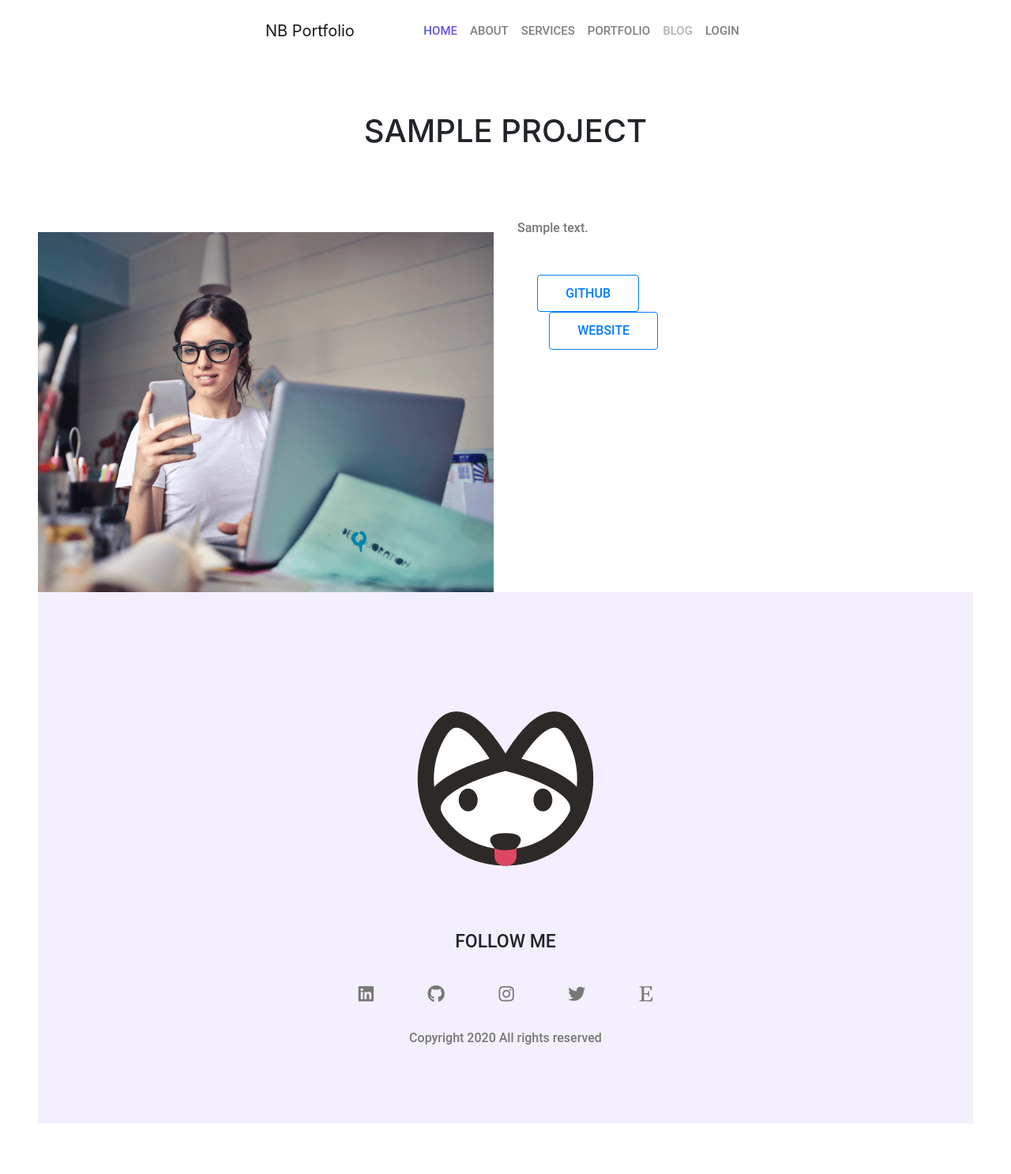
After one commit to nabarcala/Python-and-Flask-Ex, a Flask app: page /project/1 in a window 1280 px wide. The commit adds this page. Shown: the whole page at 79% size. Run offline with Flask 2, Linux system fonts and the light colour scheme; tables that the repository leaves empty hold one stand-in row (values such as "Sample post"); some libraries are stand-ins or nearby versions.

Commit message:
Added link to each project's details

```diff
--- a/app/general/routes.py
+++ b/app/general/routes.py
@@ -30,30 +30,10 @@ def home():
         latest_projects=latest_projects, upcoming_projects=upcoming_projects,
         title='Welcome', admin=admin)
 
-@general.route('/update', methods=['POST'])
-def update():
+@general.route('/project/<int:id>', methods=['GET', 'POST'])
+def project(id):
     """
-    Update the page based on the type of project selected.
+    Display a specific project's information
     """
-    projects = Projects.query.filter_by(id=request.form['id'])
-    return jsonify({'results' : 'success'})
-
-# @general.route('/portfolio')
-# def portfolio():
-#     projects = Projects.query.all()
-#     heading = "Portfolio"
-#     paths = {
-#         "detail": "portfolio",
-#         "edit": "edit",
-#         "delete": "delete",
-#         "moveup": "moveup"
-#     }
-#     return render_template('general/portfolio.html', title='Portfolio', projects=projects, paths=paths, heading=heading)
-
-# @general.route('/portfolio/<title>')
-# def project(title):
-#     project = Projects.query.filter_by(title=title).first()
-#     if not project:
-#         abort(404)
-#     go_back = url_for('general.portfolio')
-#     return render_template('general/project.html', title='project.tltle', project=project, go_back=go_back)
+    project = Projects.query.get(id)
+    return render_template('general/project_info.html', project=project)
--- a/app/general/templates/general/home.html
+++ b/app/general/templates/general/home.html
@@ -119,7 +119,7 @@
                                 <p class="card-text text-secondary">
                                     I enjoy creating artworks in my free time. This includes traditional and digital artwork. I have also created simple leather wallets!
                                 </p>
-                                <p class="card-text text-secondary">
+                                <p class="card-text text-secondary no-link">
                                     <a href="#"><i class="fab fa-instagram"></i> Instagram </a>
                                 </p>
                             </div>
@@ -137,7 +137,7 @@
                                     <!-- Because of the current situation, face masks are important to decrease the spread of bacteria and illness.  -->
                                     I have created several face masks made from 100% cotton. They are available on my Etsy Store.
                                 </p>
-                                <p class="card-text text-secondary">
+                                <p class="card-text text-secondary no-link">
                                     <a href="#"><i class="fab fa-etsy"></i> Etsy </a>
                                 </p>
                             </div>
--- /dev/null
+++ b/app/general/templates/general/project_info.html
@@ -0,0 +1,69 @@
+{% extends "base.html" %}
+
+{% block app_content %}
+
+
+<div class="container-fluid project-info">
+
+    {% if project %}
+
+    <h1 class="text-uppercase text-center pb-5">
+        {{ project.title|replace("-", " ") }}
+    </h1>
+
+    <div class="row">
+        <div class="col-lg-6 col-md-12">
+            <div class="about-image pt-5">
+                <img src="../../../static/img/team2.png" alt="About me" class="img-fluid">
+            </div>
+        </div>
+        <div class="col-lg-6 col-md-12 about-title">
+            <div class="paragraph py-4 w-75">
+                <p class="para">
+                    {{ project.description }}
+                </p>
+            </div>
+            <div class="row pl-3">
+                <div class="col-4 pl-4">
+
+                    {% if project.github_url %}
+                    <a href="{{ project.github_url }}">
+                    <button type="button" class="btn button btn-outline-primary text-uppercase">GitHub</button>
+                    </a>
+
+                    {% else %}
+                    <a href="{{ project.github_url }}">
+                    <button type="button" class="disabled btn button btn-outline-primary text-uppercase">GitHub</button>
+                    </a>
+
+                </div>
+                {% endif %}
+                <div class="col-8">
+
+                    {% if project.website %}
+                    <a href="{{ project.website }}">
+                    <button type="button" class="btn button btn-outline-primary text-uppercase">Website</button>
+                    </a>
+
+                    {% else %}
+                    <a href="{{ project.website }}">
+                    <button type="button" class="disabled btn button btn-outline-primary text-uppercase">Website</button>
+                    </a>
+
+                    {% endif %}
+                </div>
+            </div>
+        </div>
+    </div>
+
+    {% else %}
+
+    <div class="col-lg-12 col-md-12">
+        <h3 class="text-center"> Unable to get project data </h3>
+    </div>
+
+    {% endif %}
+
+</div>
+
+{% endblock %}
--- a/app/general/templates/general/projects.html
+++ b/app/general/templates/general/projects.html
@@ -9,7 +9,7 @@
             <img src="../../../static/img/team3.png" alt="portfolio" class="portfolio-img">
         </div>
         <div class="title py-4">
-            <h4 class="text-uppercase">{{ project.title|replace("-", " ") }}</h4>
+            <h4 class="text-uppercase no-link"><a href="{{ url_for('general.project', id=project.id) }}">{{ project.title|replace("-", " ") }}</a></h4>
             <span class="text-secondary">Latest portfolio</span>
         </div>
     </div>
--- a/app/static/css/style.css
+++ b/app/static/css/style.css
@@ -22,7 +22,7 @@
 }
 
 .header_area .navbar {
-    padding: 1rem 20rem;
+    padding: .5rem 20rem;
 }
 
 .navbar-nav {
@@ -30,7 +30,7 @@
 
     text-transform: uppercase;
 
-    padding: 1.7rem;
+    padding: 1rem;
     color: var(--title-color);
 }
 
@@ -57,7 +57,7 @@
 }
 
 .site-main .site-banner .site-title h3 {
-    padding-top: 35%;
+    padding-top: 25%;
     font-weight: 500;
 }
 
@@ -80,7 +80,7 @@
 }
 
 .site-main .site-banner .banner-image > img {
-    padding: 7rem 0;
+    padding: 3rem 0;
     width: 90rem;
 }
 
@@ -88,7 +88,10 @@
 
 .about-me {
     padding: 8rem 5rem;
+}
 
+.project-info {
+    padding: 4rem 3rem;
 }
 
 .about-title h2 > span {
@@ -151,6 +154,17 @@
 .button-padding {
     padding-top: 3rem;
     padding-bottom: 3rem;
+}
+
+.no-link a:link {
+    color: var(--gradient-color);
+}
+
+.no-link a:hover {
+    background: var(--gradient-color);
+    -webkit-background-clip: text;
+    -webkit-text-fill-color: transparent;
+    background-clip: text;
 }
 
 /* Style the tab */
```
